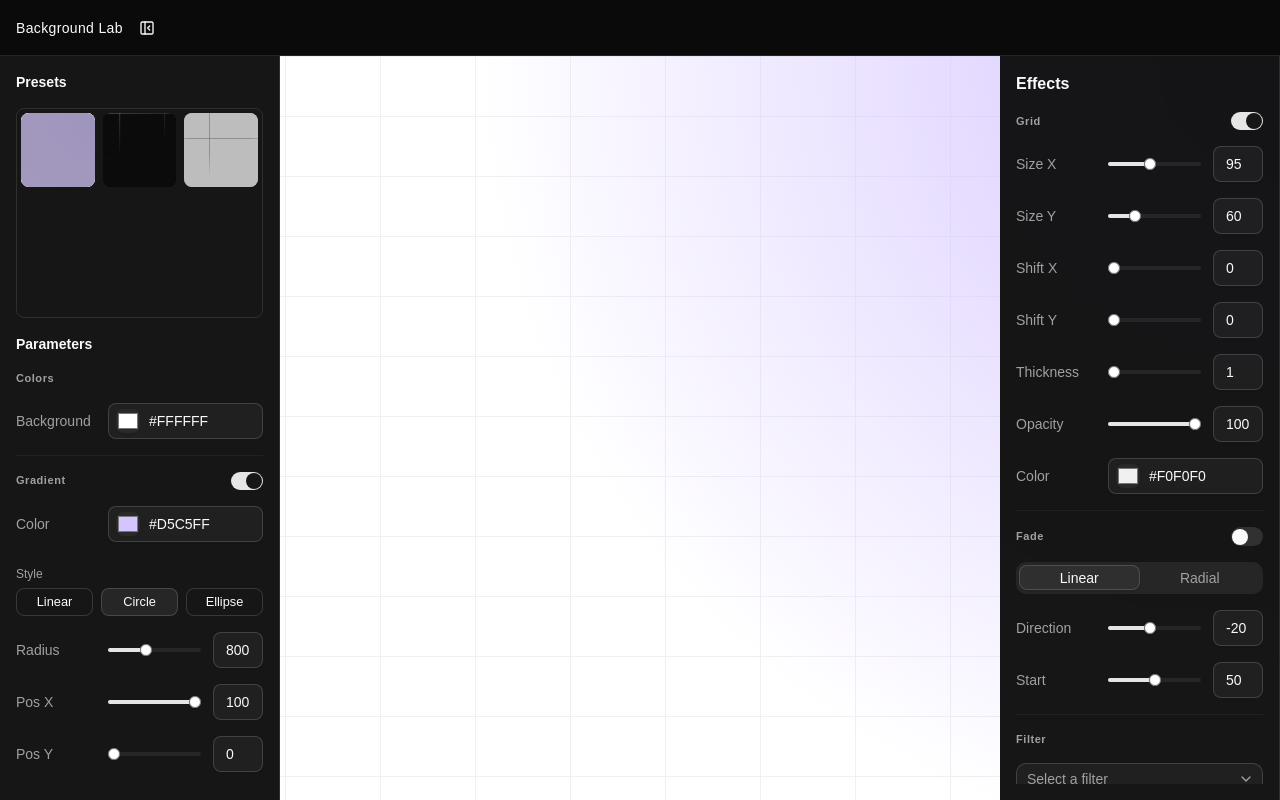
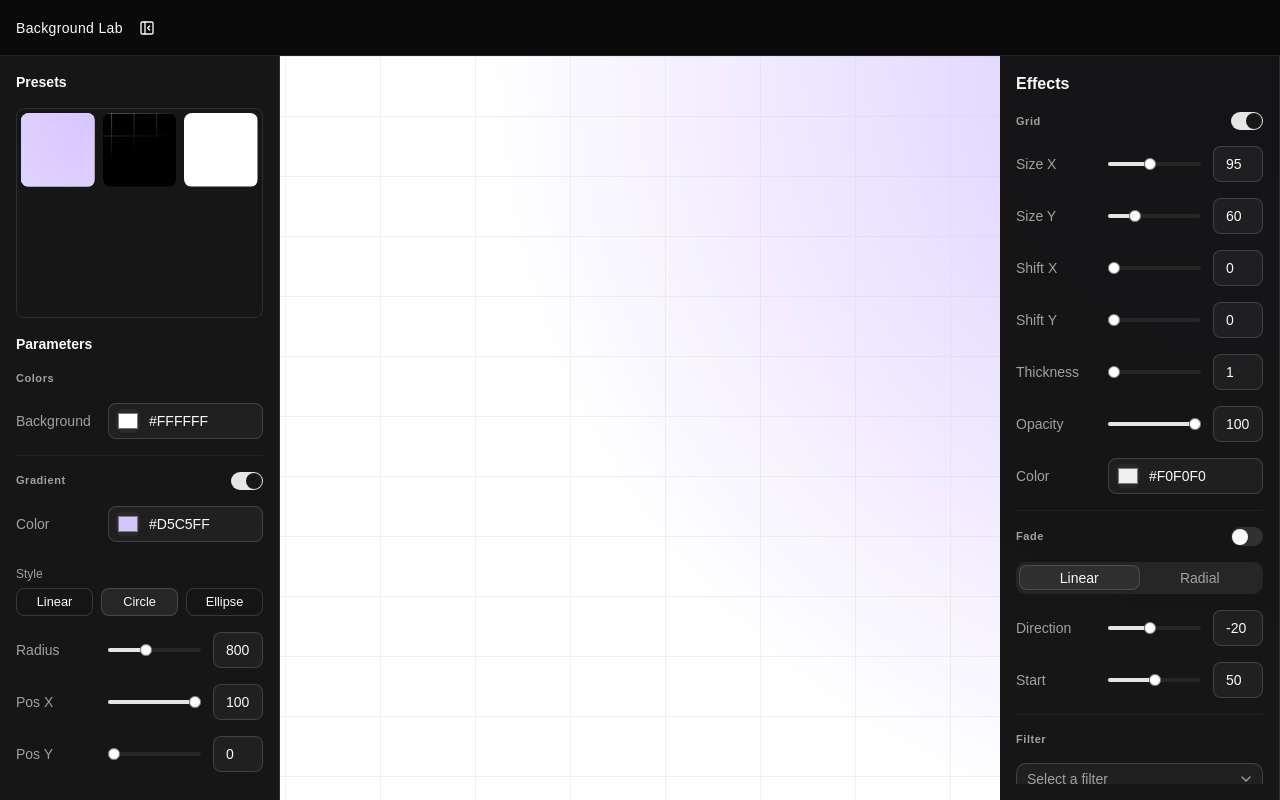
Before and after one commit to vgarmes/bg-lab, a React (Vite) app: page / in a window 1280 px wide. Built offline with nearby package versions, Linux system fonts and the light colour scheme.

Commit message:
feat: wip

```diff
--- a/src/components/left-sidebar.tsx
+++ b/src/components/left-sidebar.tsx
@@ -45,6 +45,14 @@ export function LeftSidebar({
                       aria-pressed={preset.name === selectedPresetName}
                       title={preset.name}
                     />
+                    <div
+                      className="absolute origin-top-left pointer-events-none"
+                      style={{
+                        width: `${100 / 0.5}%`,
+                        height: `${100 / 0.5}%`,
+                        transform: `scale(0.5)`,
+                      }}
+                    >
                       <Background
                         className="absolute"
                         background={preset.background}
@@ -52,6 +60,7 @@ export function LeftSidebar({
                         mask={preset.mask}
                         effect={preset.effect}
                       />
+                    </div>
                   </div>
                 ))}
               </div>
```
Lines whose indentation alone changed are shown as unchanged.
